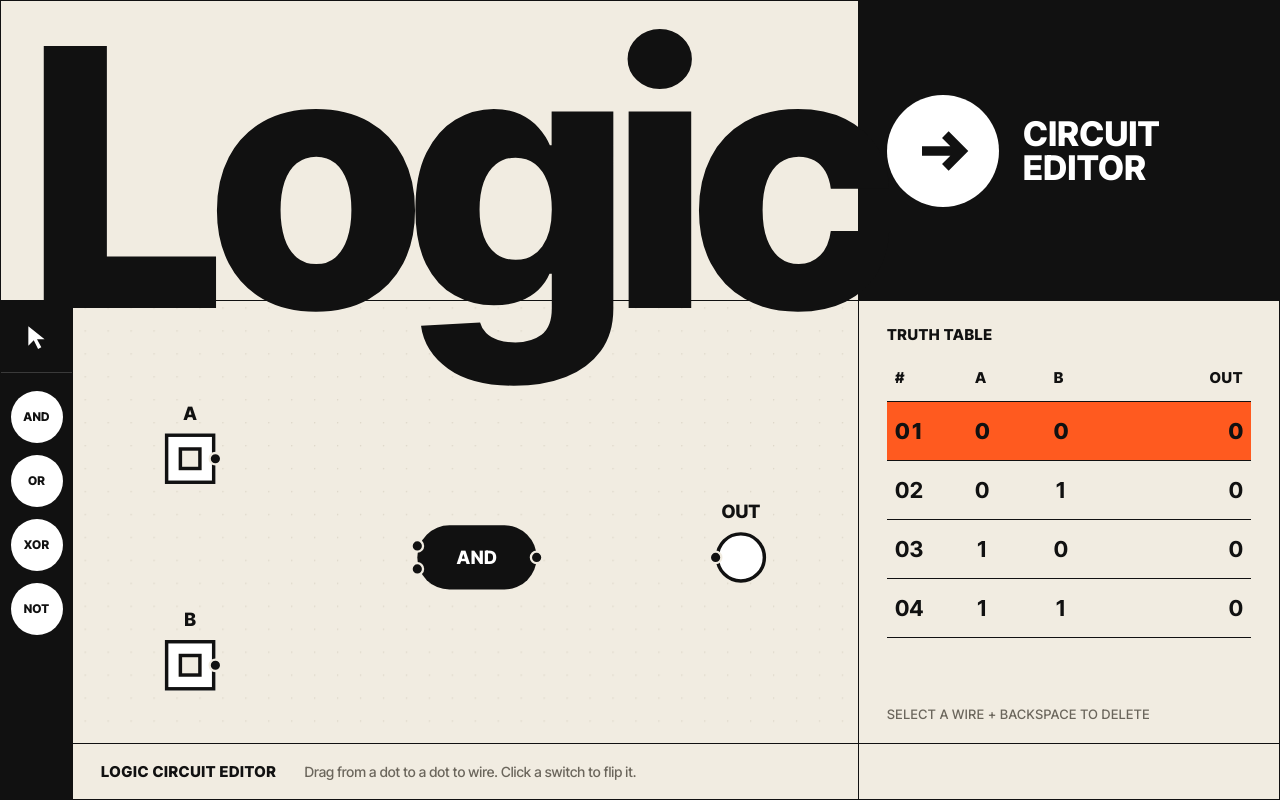
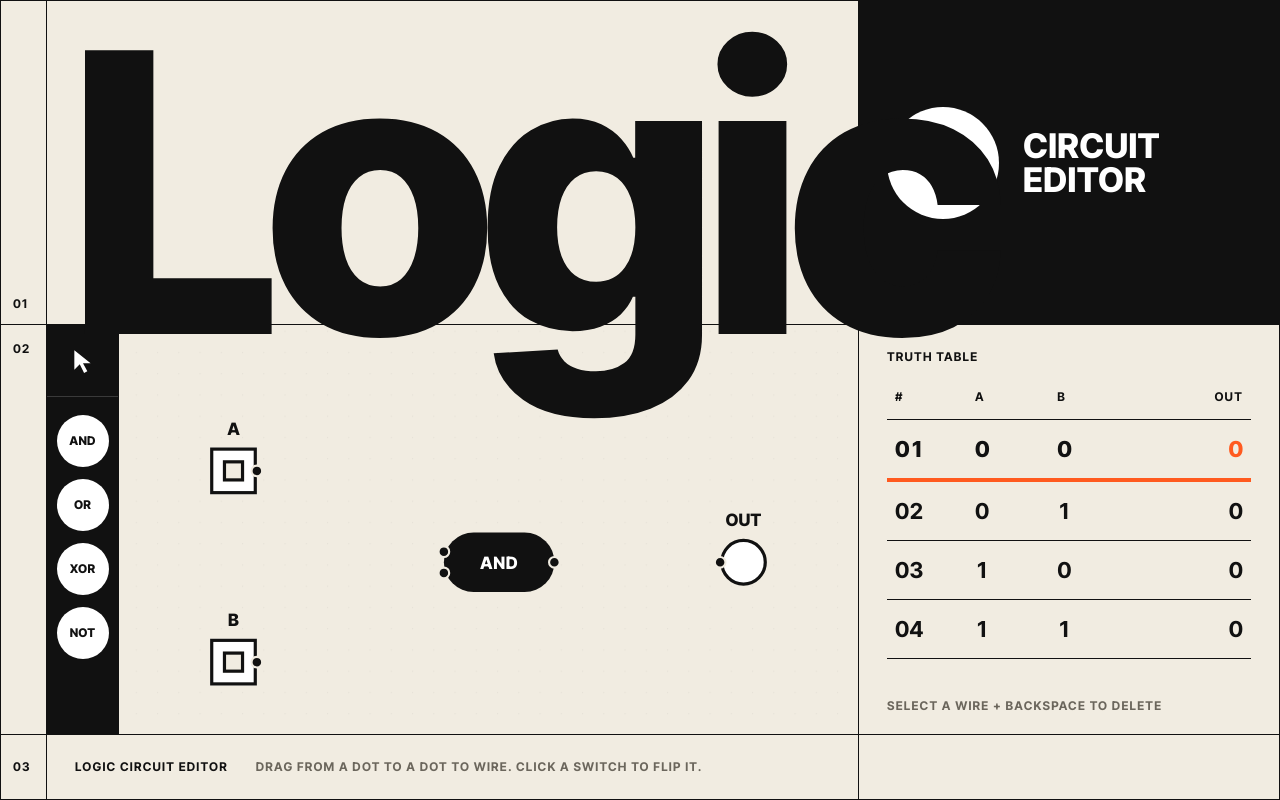
Before and after one commit to Forzalab/bruhbruh, a React (Vite) app: page / in a window 1280 px wide. Built offline with nearby package versions, Linux system fonts and the light colour scheme.

Commit message:
Fix pass 1: ref1 grid rows + numeral strip, larger wordmark, tracked caps, quieter accents, 3/2px wires
Co-Authored-By: Claude Opus 5.5 <noreply@anthropic.com>
Claude-Session: https://claude.ai/code/session_014WVuPz69Z8C1XPdzkMVaQj

```diff
--- a/src/App.jsx
+++ b/src/App.jsx
@@ -75,6 +75,7 @@ export default function App() {
 
   return (
     <div className="app">
+      {['01', '02', '03'].map((n, i) => <span key={n} className={`num n${i + 1}`} aria-hidden="true">{n}</span>)}
       <h1 className="wordmark" aria-label="Logic">Logic</h1>
       <div className="cell-head" aria-hidden="true" />
       <a className="cell-cta" href="#canvas">
--- a/src/theme.css
+++ b/src/theme.css
@@ -4,16 +4,17 @@
   --ink: #111111;
   --paper-hi: #ffffff;
   --mute: #6b665c;
-  --grid: #d9d2c3;
+  --grid: rgba(17,17,17,.06);
   --rule: 1px solid var(--ink);
   --accent: #ff5a1f; /* only: lamp ON + live truth-table row */
   --wire-0: 2px;
-  --wire-1: 5px;
+  --wire-1: 3px;
   --font: 'Inter Tight', 'Helvetica Neue', Helvetica, Arial, 'Liberation Sans', sans-serif;
   --rail: 72px;
   --side: 420px;
-  --head: 300px;
-  --foot: 56px;
+  --head: 324px; /* ref1 row01 = 40% of 810 */
+  --strip: 46px; /* ref1 margin-numeral strip */
+  --foot: 65px; /* ref1 row03 */
 }
 
 * { box-sizing: border-box; }
@@ -23,20 +24,24 @@ body { background: var(--bg); color: var(--ink); font-family: var(--font); -webk
 .app {
   height: 100%; position: relative; overflow: hidden;
   display: grid;
-  grid-template-columns: var(--rail) 1fr var(--side);
+  grid-template-columns: var(--strip) var(--rail) 1fr var(--side);
   grid-template-rows: var(--head) 1fr var(--foot);
-  grid-template-areas: 'head head cta' 'rail canvas side' 'rail foot fside';
+  grid-template-areas: 'n1 head head cta' 'n2 rail canvas side' 'n3 foot foot fside';
   border: var(--rule);
 }
 
-.label { margin: 0; font: 800 15px/1 var(--font); text-transform: uppercase; letter-spacing: .04em; }
+.label { margin: 0; font: 700 12px/1 var(--font); text-transform: uppercase; letter-spacing: .1em; }
+.num { font: 700 12px/1 var(--font); letter-spacing: .1em; padding: 0 0 14px 12px; align-self: end; border-right: var(--rule); height: 100%; display: flex; align-items: flex-end; }
+.n1 { grid-area: n1; border-bottom: var(--rule); }
+.n2 { grid-area: n2; align-items: flex-start; padding-top: 18px; }
+.n3 { grid-area: n3; border-top: var(--rule); align-items: center; padding: 0 0 0 12px; }
 
 /* Row 01 */
 .cell-head { grid-area: head; border-bottom: var(--rule); border-right: var(--rule); }
 .wordmark {
   position: absolute; z-index: 5; pointer-events: none; margin: 0;
-  left: 28px; top: calc(var(--head) - 264px);
-  font: 800 360px/.78 var(--font); letter-spacing: -.04em; color: var(--ink);
+  left: calc(var(--strip) + 22px); top: calc(var(--head) - 285px);
+  font: 800 390px/.78 var(--font); letter-spacing: -.04em; color: var(--ink);
 }
 .cell-cta {
   grid-area: cta; background: var(--ink); color: var(--paper-hi); text-decoration: none;
@@ -92,16 +97,17 @@ body { background: var(--bg); color: var(--ink); font-family: var(--font); -webk
 /* Truth table */
 .side { grid-area: side; padding: 26px 28px 0; display: flex; flex-direction: column; }
 .tt { width: 100%; border-collapse: collapse; margin-top: 28px; font: 700 22px/1 var(--font); font-variant-numeric: tabular-nums; }
-.tt th { font: 800 15px/1 var(--font); text-transform: uppercase; letter-spacing: .04em; text-align: left; padding: 0 8px 16px; border-bottom: var(--rule); }
+.tt th { font: 700 12px/1 var(--font); text-transform: uppercase; letter-spacing: .1em; text-align: left; padding: 0 8px 16px; border-bottom: var(--rule); }
 .tt td { padding: 18px 8px; border-bottom: var(--rule); }
 .tt th:first-child, .tt td:first-child { width: 22%; }
 .tt th:last-child, .tt td:last-child { text-align: right; }
-.tt tr.live td { background: var(--accent); color: var(--ink); font-weight: 800; }
-.hint { margin: auto 0 20px; font: 500 13px/1.3 var(--font); color: var(--mute); text-transform: uppercase; letter-spacing: .04em; }
+.tt tr.live td { color: var(--ink); font-weight: 800; border-bottom: 4px solid var(--accent); }
+.tt tr.live td:last-child { color: var(--accent); }
+.hint { margin: auto 0 20px; font: 700 12px/1.3 var(--font); color: var(--mute); text-transform: uppercase; letter-spacing: .1em; }
 
 /* Row 03 */
 .status { grid-area: foot; display: flex; align-items: center; gap: 28px; padding: 0 28px; border-top: var(--rule); border-right: var(--rule); }
-.status-text { font: 500 14px/1 var(--font); color: var(--mute); }
+.status-text { font: 700 12px/1 var(--font); letter-spacing: .1em; text-transform: uppercase; color: var(--mute); }
 .status.bad .status-text { color: var(--ink); font-weight: 800; }
 .foot-side { grid-area: fside; border-top: var(--rule); }
 
```
